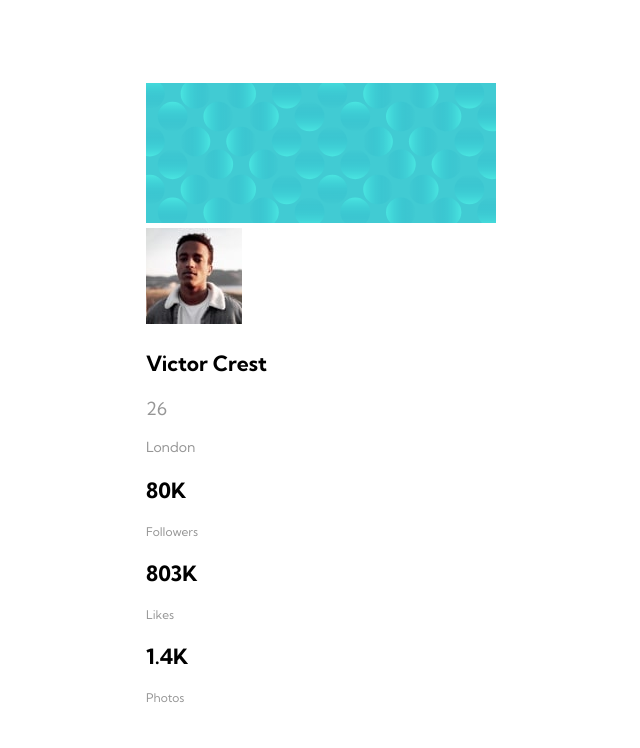
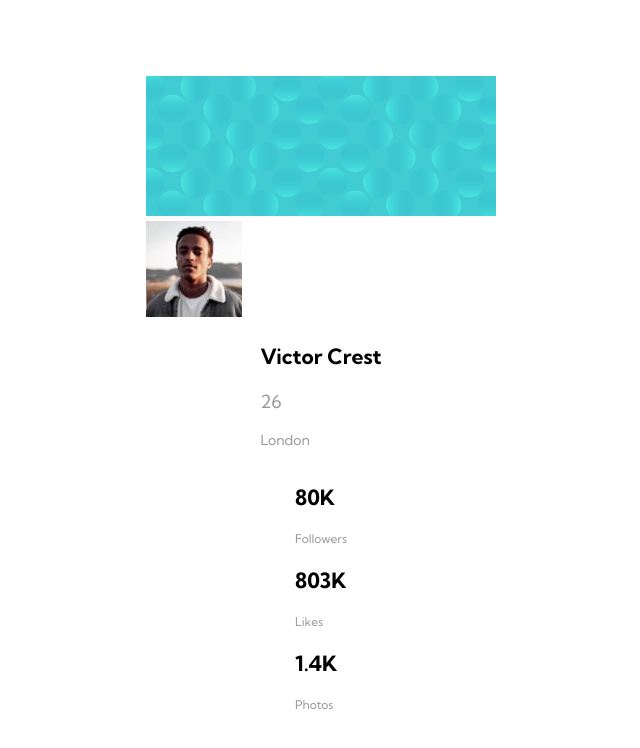
Before and after one commit to AbitBrookish/profile-card, a plain HTML site: page index.html in a window 1280 px wide. Shown: the whole page, without its empty margins (319-959 px from the left). Drawn offline with Linux system fonts and the light colour scheme.

Commit message:
Create flex style for profile-info class

```diff
--- a/style.css
+++ b/style.css
@@ -35,6 +35,13 @@ p {
   color: hsl(0, 0%, 59%);
 }
 
+/* card and section positioning */
+.profile-info {
+  display: flex;
+  flex-direction: column;
+  align-items: center;
+}
+
 
 
 .attribution {
```
